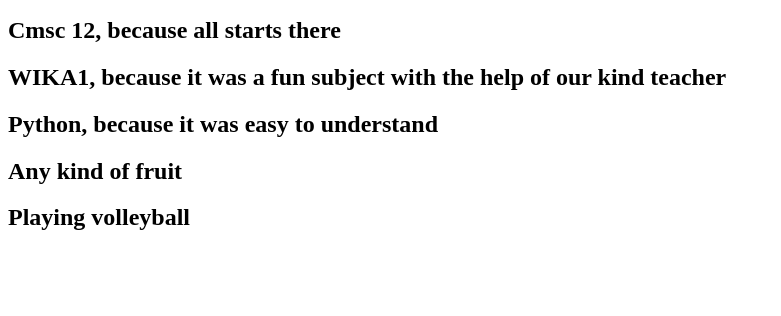
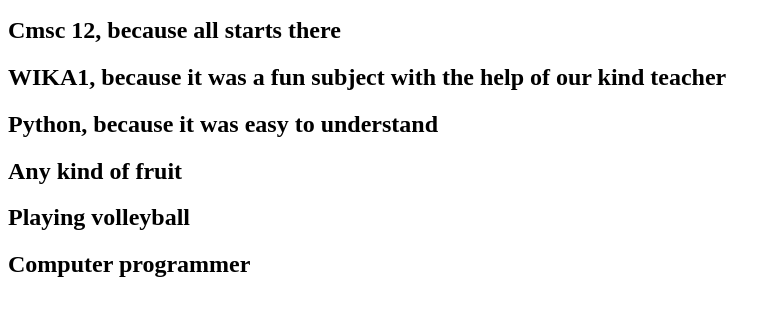
Before and after one commit to carlofurio/carlofurio.github.io, a plain HTML site: page index.html in a window 1280 px wide. Shown: the part 110-426 px from the top of the page, without its empty margins (0-781 px from the left). Drawn offline with Linux system fonts and the light colour scheme.

Commit message:
add dream job

```diff
--- a/index.html
+++ b/index.html
@@ -12,5 +12,6 @@
 		<h2> Python, because it was easy to understand </h5>
 		<h2> Any kind of fruit </h6>
 		<h2> Playing volleyball </h2>
+		<h2> Computer programmer </h2>
 	</body>
 </html>
```
